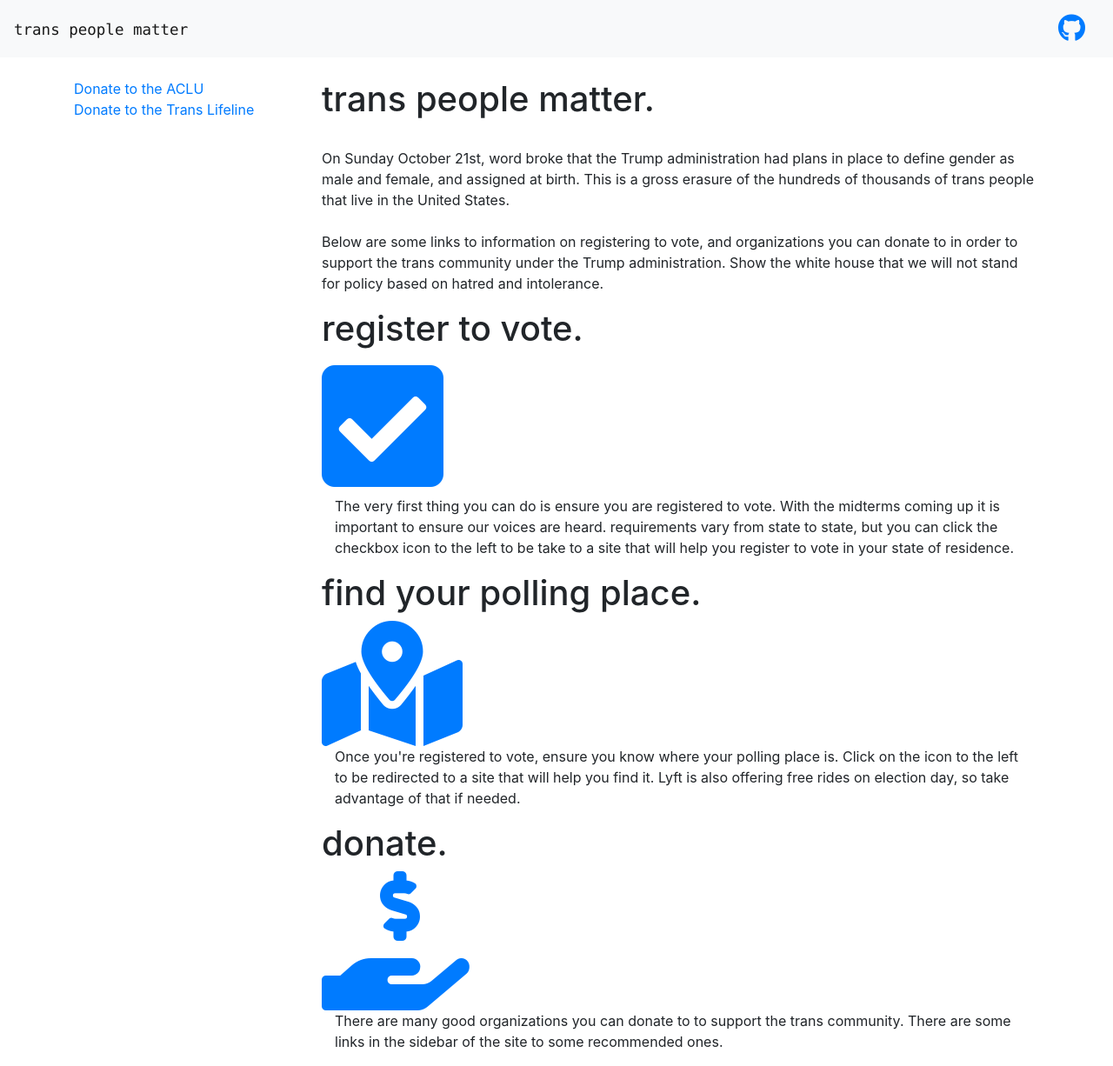
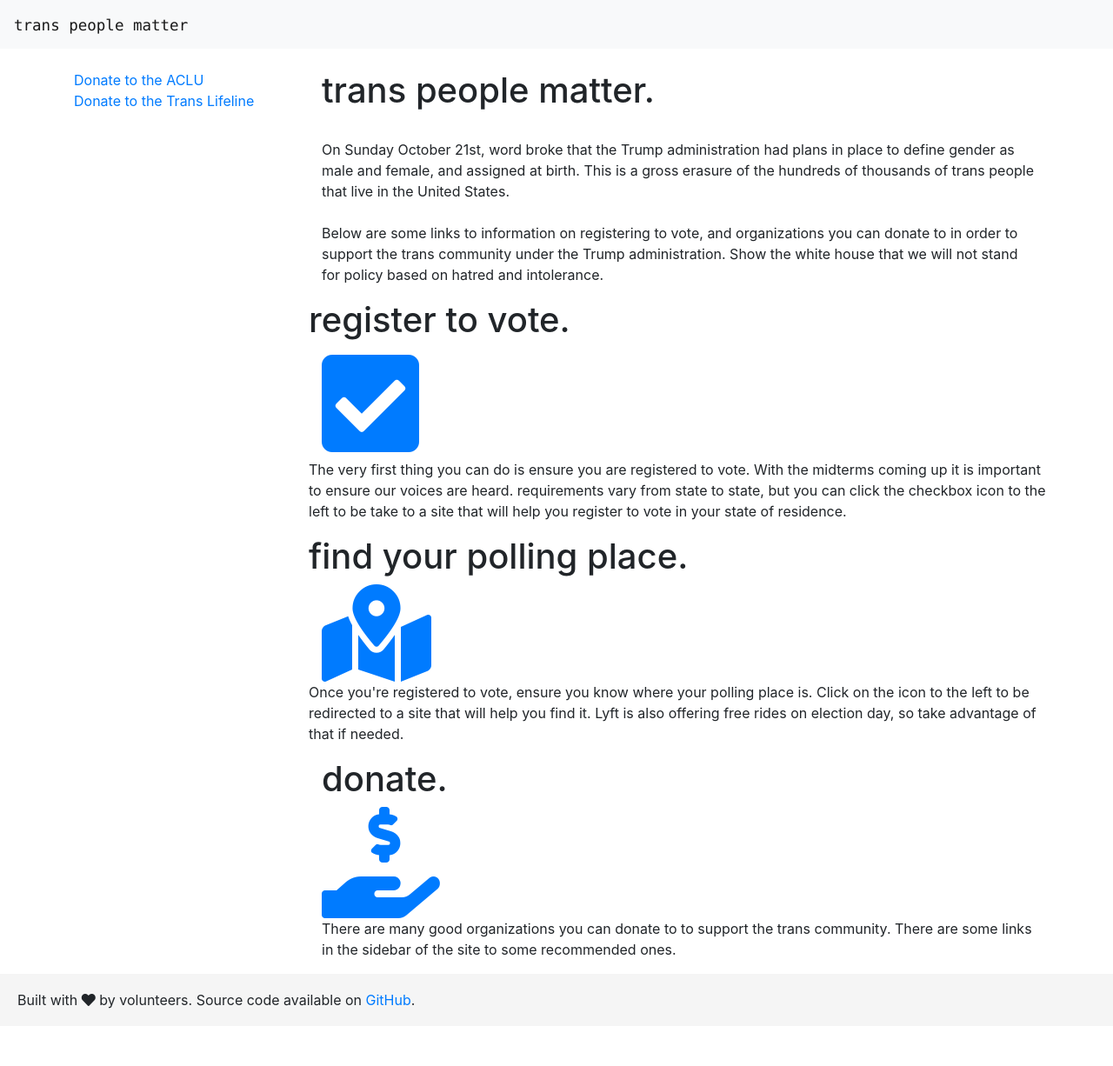
Before and after one commit to hunter32292/trans-people-matter, a Jekyll site: the page built from index.md, in a window 1280 px wide. Shown: the whole page at 87% size. Built offline with Jekyll 4.4.1, drawn with Linux system fonts in a browser that asks for light colours; nearby versions of some CDN libraries; after the commit the page ends 1180 px from its top, so only the background shows below that.

Commit message:
started adding custom css

```diff
--- /dev/null
+++ b/_includes/footer.html
@@ -0,0 +1,5 @@
+<footer class="footer">
+    <div class="footer-content">
+        Built with <i class="fas fa-heart"></i> by volunteers. Source code available on <a href="https://github.com/salaxander/trans-people-matter">GitHub</a>.
+    </div>
+</footer>
--- a/_includes/head.html
+++ b/_includes/head.html
@@ -3,6 +3,7 @@
     <meta name="viewport" content="width=device-width, initial-scale=1, shrink-to-fit=no">
     <link rel="stylesheet" href="https://stackpath.bootstrapcdn.com/bootstrap/4.1.3/css/bootstrap.min.css" integrity="sha384-MCw98/SFnGE8fJT3GXwEOngsV7Zt27NXFoaoApmYm81iuXoPkFOJwJ8ERdknLPMO" crossorigin="anonymous">
     <link rel="stylesheet" href="https://use.fontawesome.com/releases/v5.4.1/css/all.css" integrity="sha384-5sAR7xN1Nv6T6+dT2mhtzEpVJvfS3NScPQTrOxhwjIuvcA67KV2R5Jz6kr4abQsz" crossorigin="anonymous">
+    <link rel="stylesheet" href="{{ "/assets/main.css" | relative_url }}">
     <script src="https://code.jquery.com/jquery-3.3.1.slim.min.js" integrity="sha384-q8i/X+965DzO0rT7abK41JStQIAqVgRVzpbzo5smXKp4YfRvH+8abtTE1Pi6jizo" crossorigin="anonymous"></script>
     <script src="https://cdnjs.cloudflare.com/ajax/libs/popper.js/1.14.3/umd/popper.min.js" integrity="sha384-ZMP7rVo3mIykV+2+9J3UJ46jBk0WLaUAdn689aCwoqbBJiSnjAK/l8WvCWPIPm49" crossorigin="anonymous"></script>
     <script src="https://stackpath.bootstrapcdn.com/bootstrap/4.1.3/js/bootstrap.min.js" integrity="sha384-ChfqqxuZUCnJSK3+MXmPNIyE6ZbWh2IMqE241rYiqJxyMiZ6OW/JmZQ5stwEULTy" crossorigin="anonymous"></script>
--- a/_includes/header.html
+++ b/_includes/header.html
@@ -1,5 +1,4 @@
 <nav class="navbar navbar-expand-lg navbar-light bg-light">
     <a class="navbar-brand" href="{{ "/" | relative_url }}"><code>trans people matter</code></a>
     <div class="collapse navbar-collapse" id="navbarSupportedContent"></div>
-    <a class="nav-link" href="https://github.com/salaxander/trans-people-matter"><i class="fab fa-github fa-2x"></i></a>
 </nav>
--- a/_layouts/default.html
+++ b/_layouts/default.html
@@ -6,5 +6,6 @@
         <div class="container">
             {{ content }}
         </div>
+        {% include footer.html %}
     </body>
 </html>
--- a/_layouts/home.html
+++ b/_layouts/home.html
@@ -8,7 +8,7 @@ layout: default
         <br>
         <a href="https://www.translifeline.org/donate/">Donate to the Trans Lifeline</a>
     </div>
-    <div class="col">
+    <div class="col-9">
         <h1>trans people matter.</h1>
         <br>
         <p>
@@ -19,23 +19,29 @@ layout: default
             Below are some links to information on registering to vote, and organizations you can donate to in order to support the trans community under the Trump administration.
             Show the white house that we will not stand for policy based on hatred and intolerance.
         </p>
+        <div class="row">
             <h1 class="w-100">register to vote.</h1>
-        <a href="https://vote.gov"><i class="fas fa-check-square fa-10x"></i></a>
-        <p class="col-md">
+            <a href="https://vote.gov" class="col-2"><i class="fas fa-check-square fa-8x"></i></a>
+            <p>
                 The very first thing you can do is ensure you are registered to vote. With the midterms coming up it is important to ensure our voices are heard.
                 requirements vary from state to state, but you can click the checkbox icon to the left to be take to a site that will help you register to vote in
                 your state of residence.
             </p>
+        </div>
+        <div class="row">
             <h1 class="w-100">find your polling place.</h1>
-        <a href="https://www.headcount.org/find-your-polling-place/"><i class="fas fa-map-marked-alt fa-9x"></i></a>
-        <p class="col-md">
+            <a href="https://www.headcount.org/find-your-polling-place/" class="col-2"><i class="fas fa-map-marked-alt fa-7x"></i></a>
+            <p>
                 Once you're registered to vote, ensure you know where your polling place is. Click on the icon to the left to be redirected to a site that will help you find it.
                 Lyft is also offering free rides on election day, so take advantage of that if needed.
             </p>
+        </div>
+        <div>
             <h1 class="w-100">donate.</h1>
-        <a href="https://www.headcount.org/find-your-polling-place/"><i class="fas fa-hand-holding-usd fa-10x"></i></i></a>
-        <p class="col-md">
+            <a href="https://www.headcount.org/find-your-polling-place/"><i class="fas fa-hand-holding-usd fa-8x"></i></i></a>
+            <p>
                 There are many good organizations you can donate to to support the trans community. There are some links in the sidebar of the site to some recommended ones.
             </p>
         </div>
     </div>
+</div>
--- /dev/null
+++ b/_sass/_minima.scss
@@ -0,0 +1,11 @@
+.footer {
+    position: absolute;
+    width: 100%;
+    height: 60px;
+    line-height: 60px;
+    background-color: #f5f5f5;
+}
+
+.footer-content {
+    padding: 0px 20px 0px 20px;
+}
--- /dev/null
+++ b/assets/main.scss
@@ -0,0 +1,5 @@
+---
+# Only the main Sass file needs front matter (the dashes are enough)
+---
+
+@import "minima";
```
Lines whose indentation alone changed are shown as unchanged.
